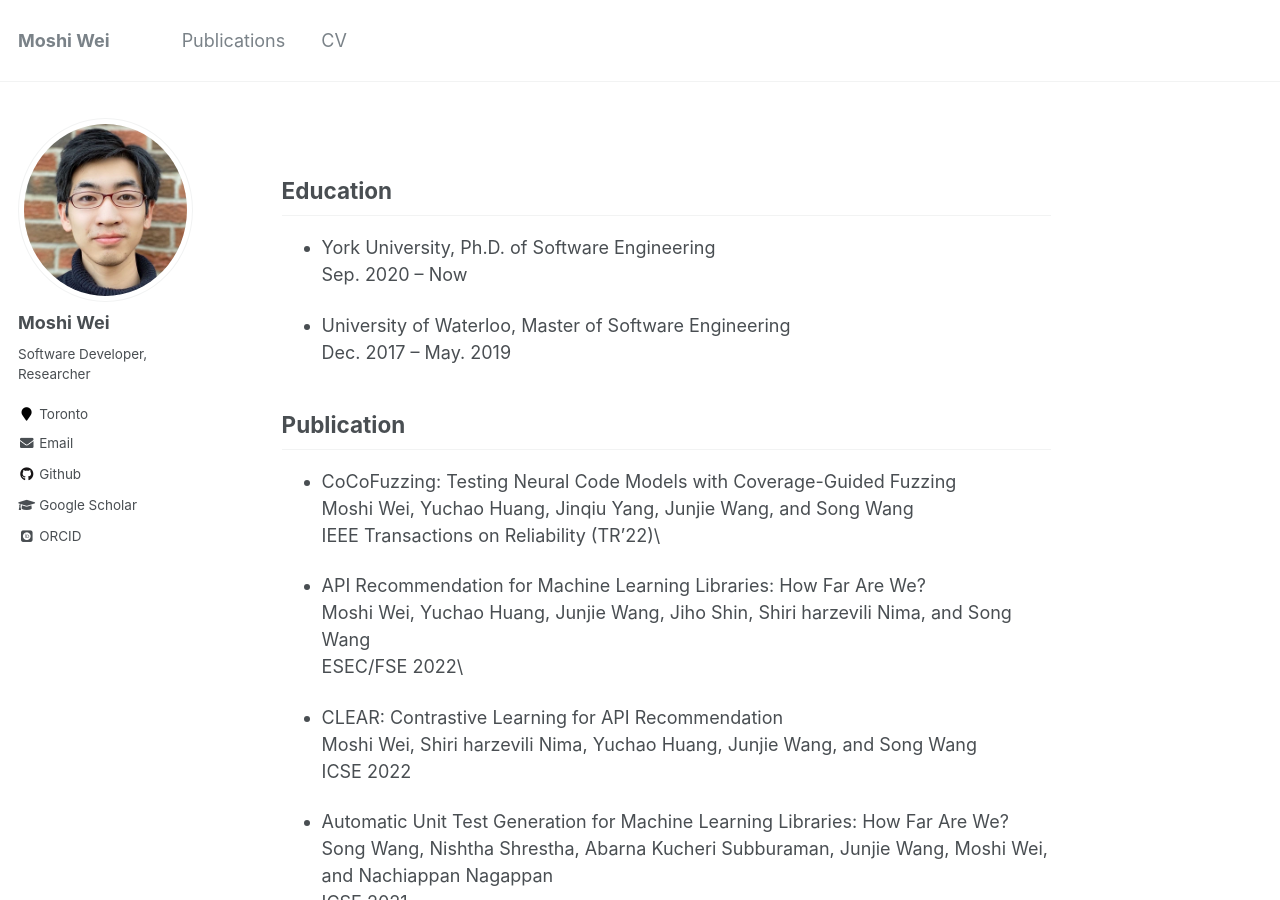
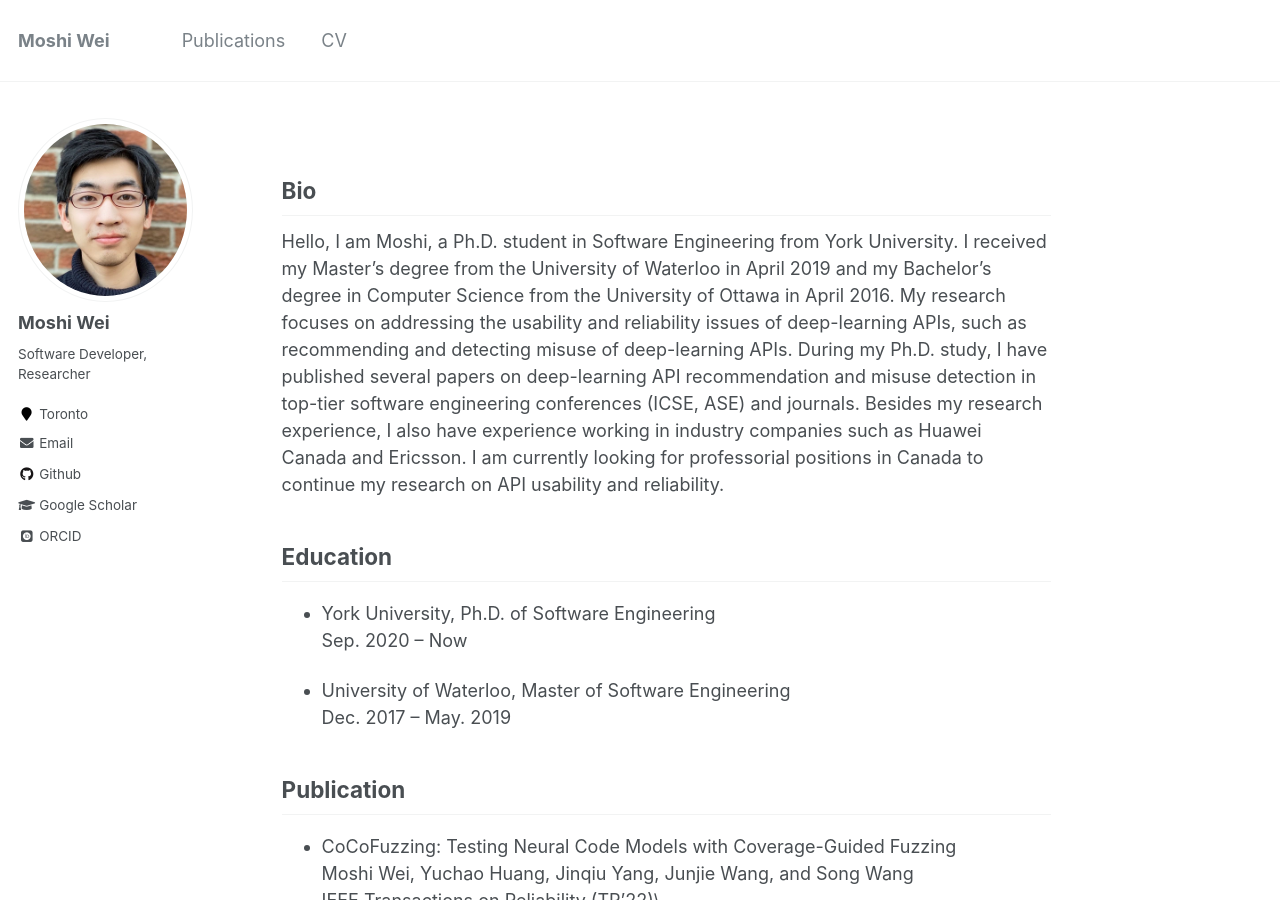
Before and after one commit to Moshiii/Moshiii.github.io, a Jekyll site: the page built from _pages/about.md, in a window 1280 px wide and 900 px high. Built offline with Jekyll 4.4.1, drawn with Linux system fonts in a browser that asks for light colours; some web fonts are replaced.

Commit message:
Update about.md

```diff
--- a/_pages/about.md
+++ b/_pages/about.md
@@ -7,6 +7,10 @@ redirect_from:
   - /about/
   - /about.html
 ---
+## Bio
+
+Hello, I am Moshi, a Ph.D. student in Software Engineering from York University. I received my Master's degree from the University of Waterloo in April 2019 and my Bachelor's degree in Computer Science from the University of Ottawa in April 2016.  My research focuses on addressing the usability and reliability issues of deep-learning APIs, such as recommending and detecting misuse of deep-learning APIs. During my Ph.D. study, I have published several papers on deep-learning API recommendation and misuse detection in top-tier software engineering conferences (ICSE, ASE) and journals. Besides my research experience, I also have experience working in industry companies such as Huawei Canada and Ericsson. I am currently looking for professorial positions in Canada to continue my research on API usability and reliability.
+
 
 ## Education
 
```
